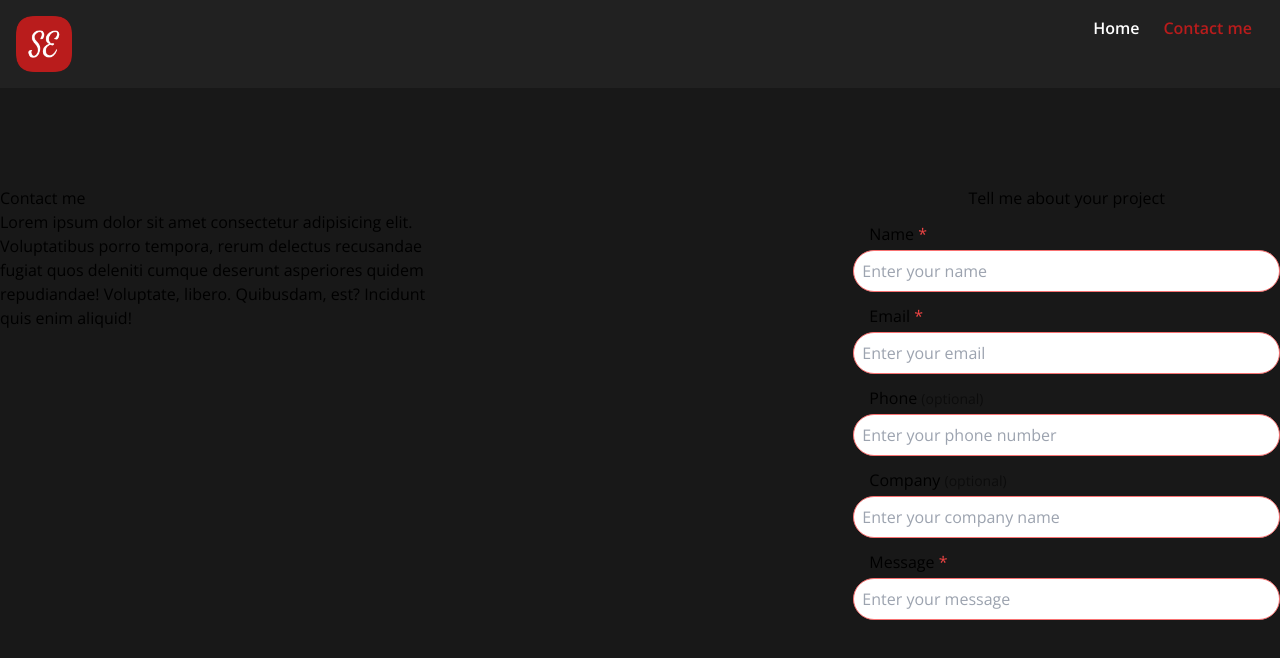
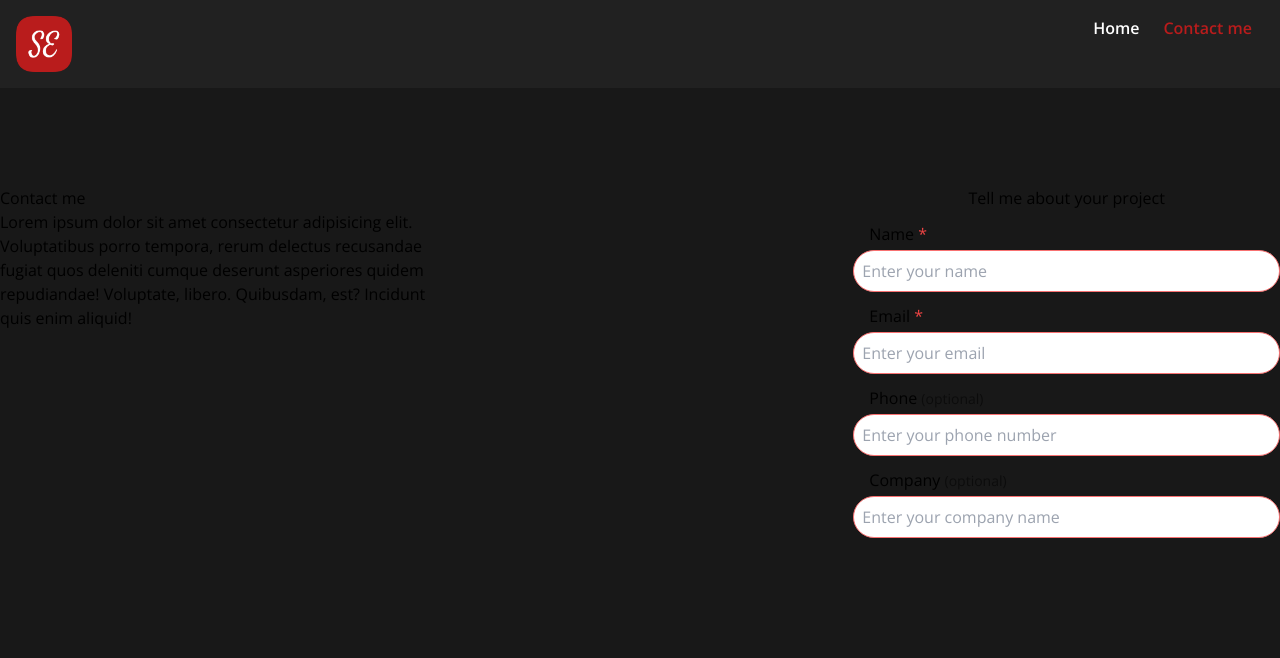
Before and after one commit to Eswarsiddu/portfolio, a React (Vite) app: page /contact-me in a window 1280 px wide. Shown: the top 658 px of the page. Built offline with nearby package versions, Linux system fonts and the light colour scheme.

Commit message:
Updated form for testing

```diff
--- a/src/Pages/ContactMe/index.jsx
+++ b/src/Pages/ContactMe/index.jsx
@@ -42,12 +42,12 @@ function ContactMe() {
             type="text"
             placeholder="Enter your company name"
           />
-          <InputGroup
+          {/* <InputGroup
             label="Message"
             type="text"
             placeholder="Enter your message"
             required
-          />
+          /> */}
         </form>
       </div>
     </div>
```
